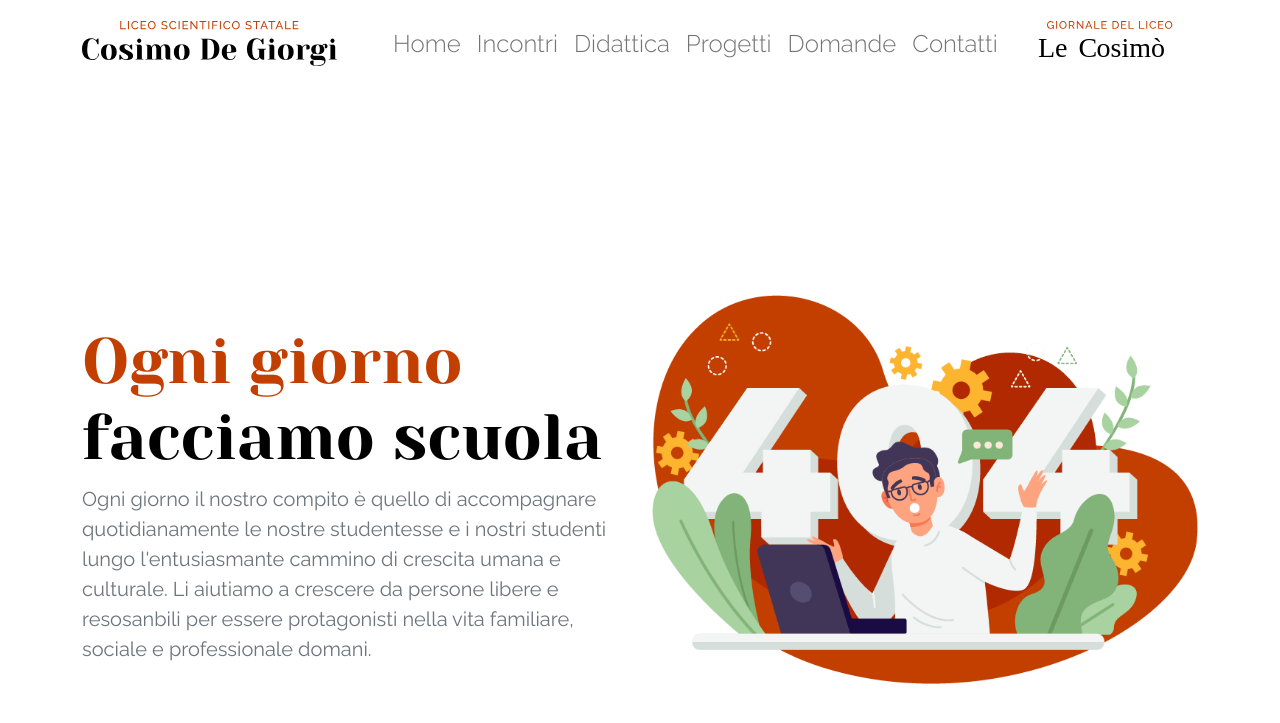
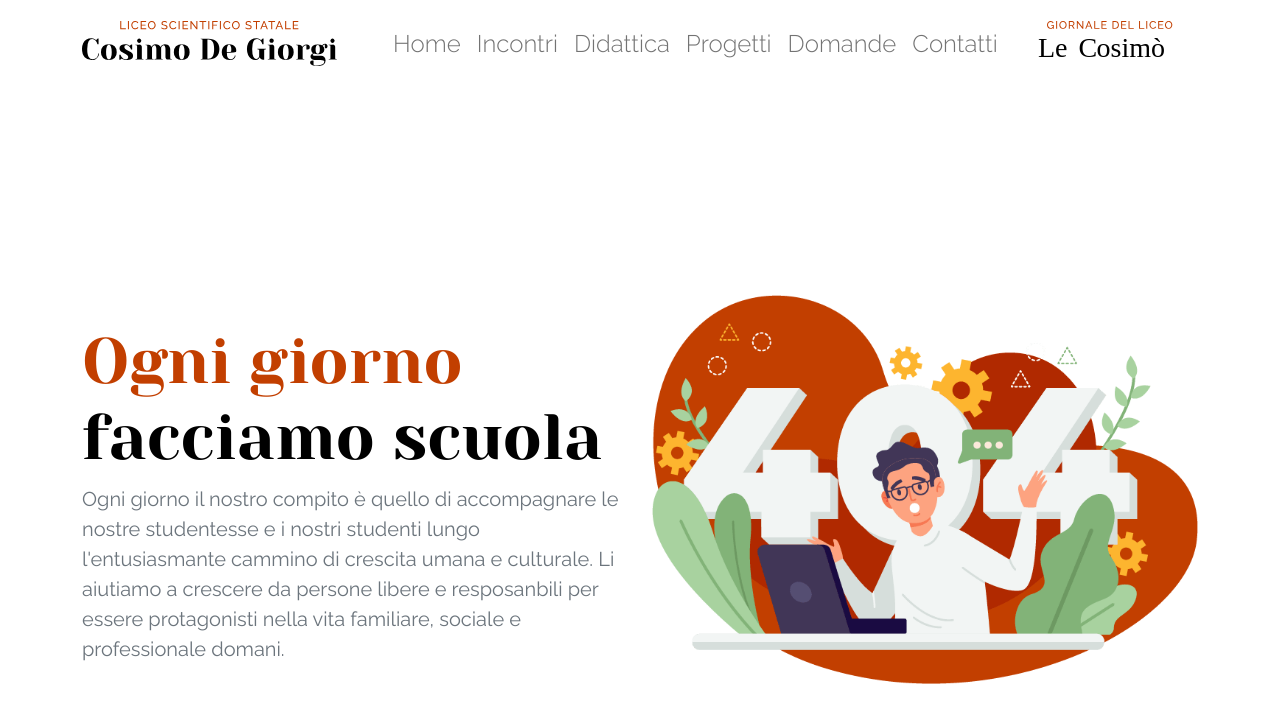
Before and after one commit to PiervitoCreanza/orientamento.liceodegiorgi.edu.it, a Jekyll site: the page built from didattica.html, in a window 1280 px wide and 900 px high. Shown: the top 723 px of the window. Built offline with Jekyll 4.4.1, drawn with Linux system fonts in a browser that asks for light colours.

Commit message:
didattica

```diff
--- a/_data/didattica.json
+++ b/_data/didattica.json
@@ -1,7 +1,7 @@
 {
     "sezione1": {
         "titolo": "<span class='text-red'>Ogni giorno</span><br> facciamo scuola",
-        "sottotitolo": "Ogni giorno il nostro compito è quello di accompagnare quotidianamente le nostre studentesse e i nostri studenti lungo l'entusiasmante cammino di crescita umana e culturale. Li aiutiamo a crescere da persone libere e resosanbili per essere protagonisti nella vita familiare, sociale e professionale domani.",
+        "sottotitolo": "Ogni giorno il nostro compito è quello di accompagnare le nostre studentesse e i nostri studenti lungo l'entusiasmante cammino di crescita umana e culturale. Li aiutiamo a crescere da persone libere e resposanbili per essere protagonisti nella vita familiare, sociale e professionale domani.",
         "pulsanteRosso": "Contatti",
         "pulsante": "-------"
  },
```
